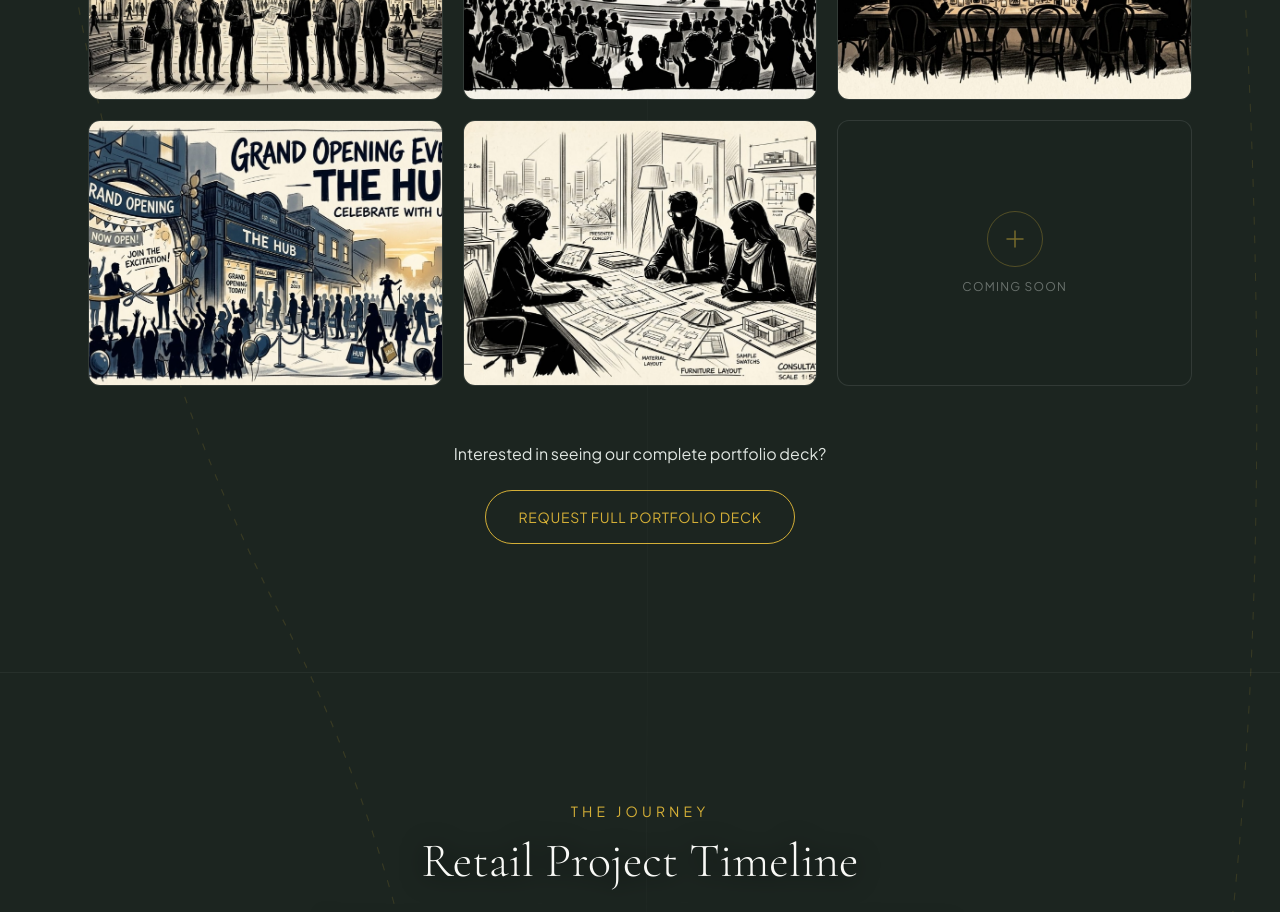
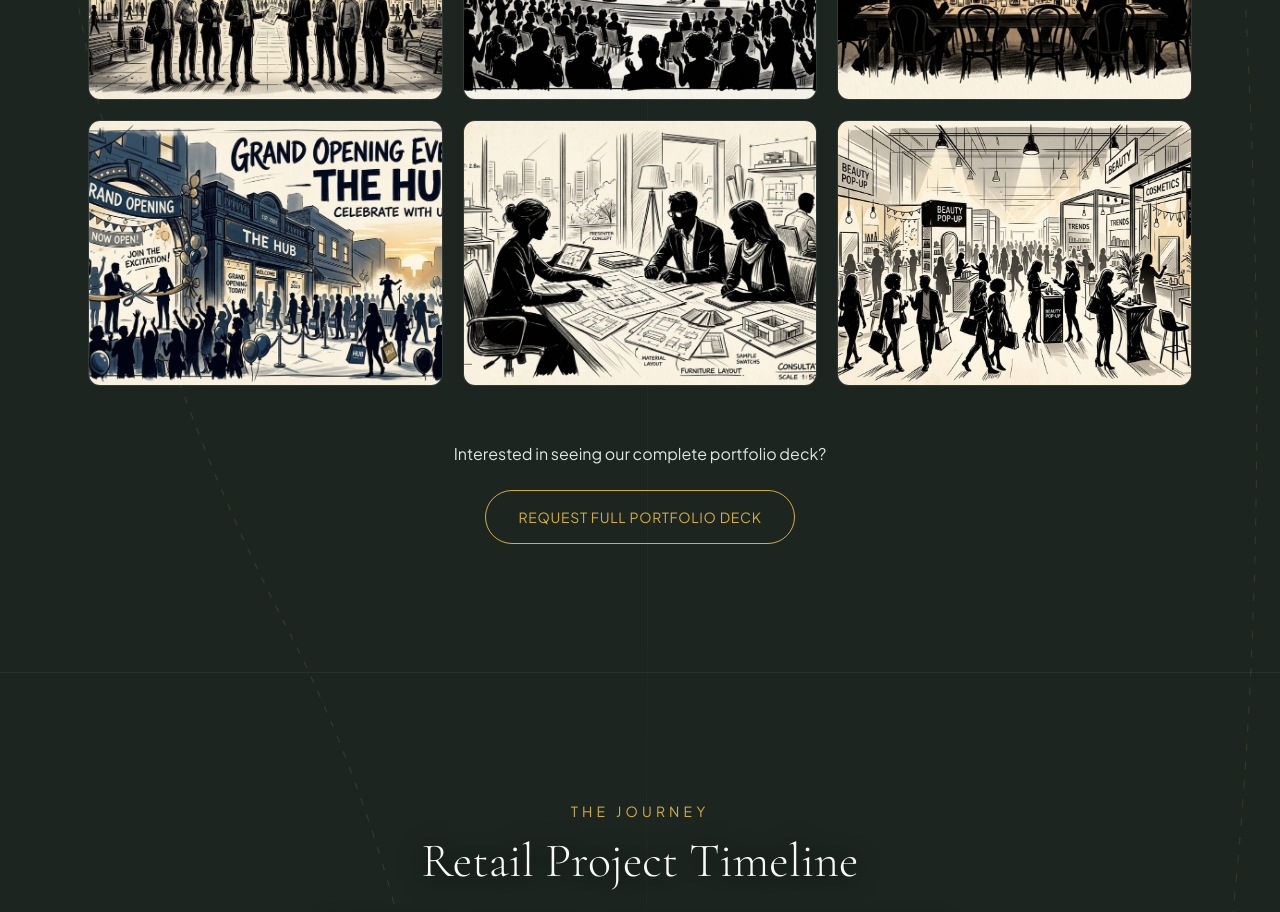
Before and after one commit to azkifr/Jh-kreasi, a Next.js app: page / in a window 1280 px wide. Shown: the part 4400-5312 px from the top of the page. Built offline with nearby package versions, Linux system fonts and the light colour scheme.

Commit message:
feat(portfolio): fill placeholder slot with beauty pop-up photo

```diff
--- a/src/components/PortfolioSection.tsx
+++ b/src/components/PortfolioSection.tsx
@@ -26,8 +26,8 @@ const portfolioItems = [
     scopeTag: 'Consultation Phase',
   },
   {
-    image: null, // placeholder — to be added later
-    scopeTag: 'Coming Soon',
+    image: '/portfolio/beauty_popup.jpg',
+    scopeTag: 'Beauty Pop-Up',
   },
 ];
 
```
Also changed, not shown: public/portfolio/beauty_popup.jpg (added).
